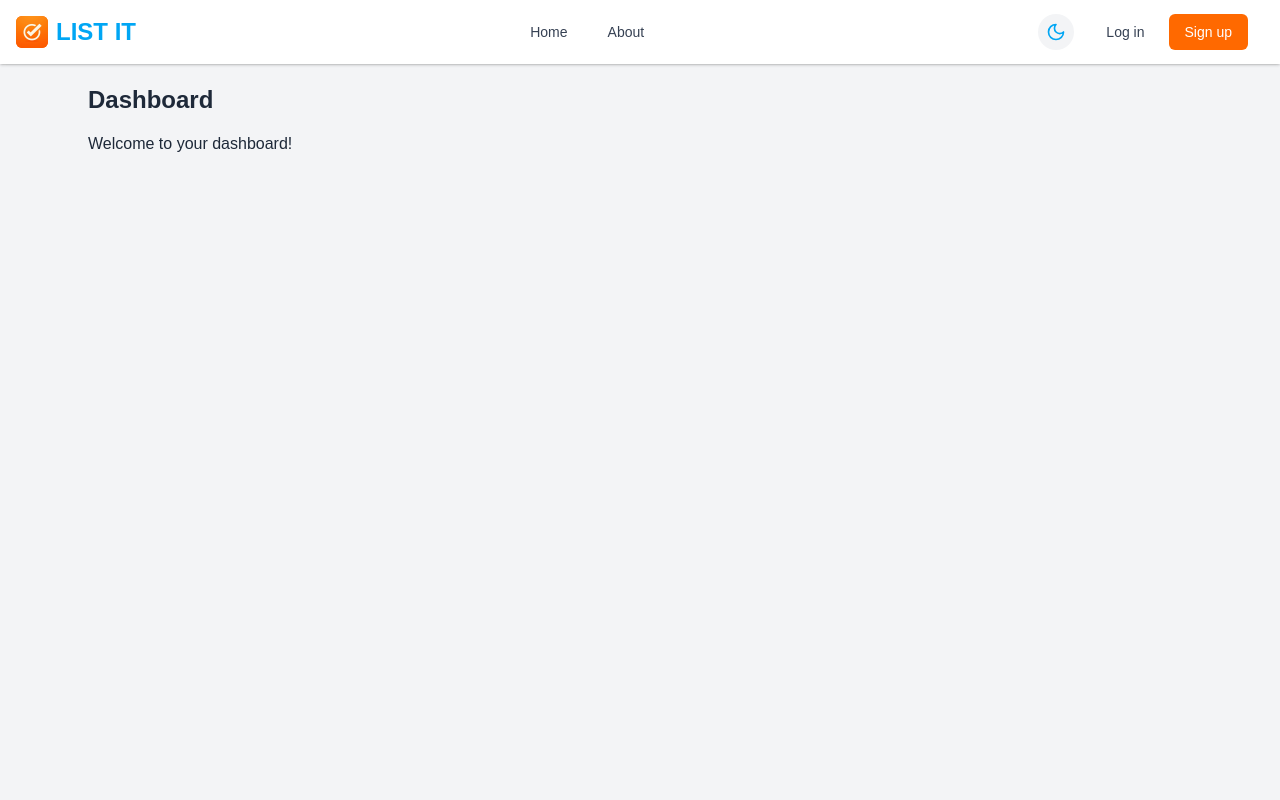
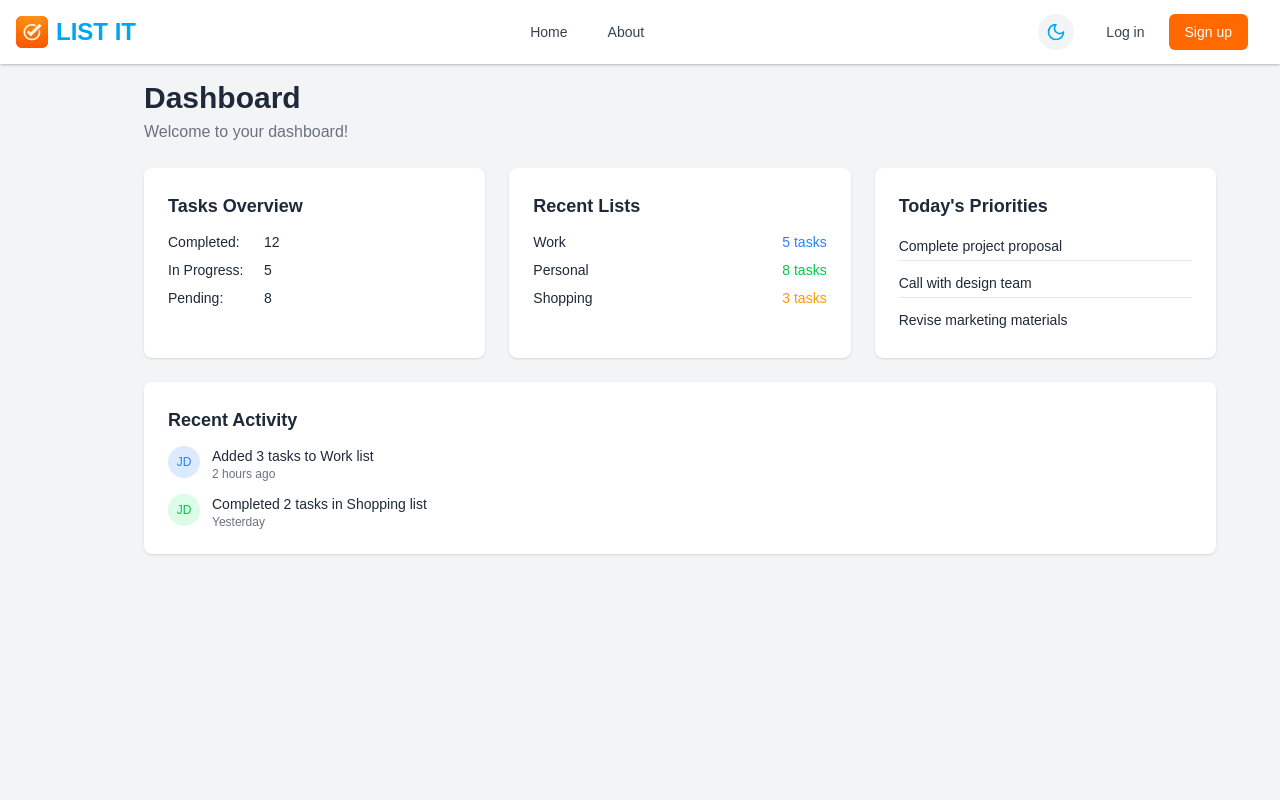
Before and after one commit to Mohamed-Y-Mohamed/List-it-web, a Next.js app: page /dashboard in a window 1280 px wide. Shown: the top 800 px of the page. Built offline with nearby package versions, Linux system fonts and the light colour scheme.

Commit message:
nav issue and save button for detail fixed.

```diff
--- a/src/app/(secure)/List/[listId]/page.tsx
+++ b/src/app/(secure)/List/[listId]/page.tsx
@@ -269,7 +269,7 @@ export default function ListPage({
   return (
     <main
       className={`transition-all duration-300
-      pt-16 min-h-screen w-full
+      pt-16 pl-20 min-h-screen w-full
       ${isDark ? "bg-gray-850 text-gray-200" : "bg-gray-50 text-gray-800"}`}
     >
       <div className="p-4 md:p-6 box-border">
--- a/src/app/(secure)/dashboard/page.tsx
+++ b/src/app/(secure)/dashboard/page.tsx
@@ -1,23 +1,131 @@
 "use client";
 
+import React from "react";
 import { useTheme } from "@/context/ThemeContext";
+import MergedNavigation from "@/components/Navbar/Navbar";
 
 export default function Dashboard() {
   const { theme } = useTheme();
   const isDark = theme === "dark";
 
   return (
-    <>
-      <main
-        className={`transition-all duration-300
-      mt-15 min-h-screen w-full
-        ${isDark ? "bg-gray-800 text-gray-200" : "bg-gray-100 text-gray-800"}`}
-      >
-        <div className="p-4 md:p-6 max-w-6xl mx-auto">
-          <h1 className="text-2xl font-bold mb-4">Dashboard</h1>
-          <p>Welcome to your dashboard!</p>
+    <main
+      className={`transition-all duration-300
+          py-4 pt-20 px-3 sm:px-4 md:px-6 lg:px-8
+          min-h-screen w-full
+          ${isDark ? "bg-gray-800 text-gray-200" : "bg-gray-100 text-gray-800"}`}
+    >
+      <div className="max-w-6xl pl-20 w-full mx-auto">
+        {/* Dashboard header */}
+        <header className="mb-6">
+          <h1 className="text-xl sm:text-2xl md:text-3xl font-bold">
+            Dashboard
+          </h1>
+          <p className="text-sm sm:text-base text-gray-500 dark:text-gray-400 mt-1">
+            Welcome to your dashboard!
+          </p>
+        </header>
+
+        {/* Dashboard grid layout */}
+        <div className="grid grid-cols-1 md:grid-cols-2 lg:grid-cols-3 gap-4 md:gap-6">
+          {/* Card 1 */}
+          <div
+            className={`rounded-lg shadow-sm p-4 sm:p-6
+              ${isDark ? "bg-gray-700" : "bg-white"}`}
+          >
+            <h2 className="font-semibold text-lg mb-3">Tasks Overview</h2>
+            <div className="space-y-2">
+              <p className="text-sm">
+                <span className="inline-block w-24">Completed:</span>
+                <span className="font-medium">12</span>
+              </p>
+              <p className="text-sm">
+                <span className="inline-block w-24">In Progress:</span>
+                <span className="font-medium">5</span>
+              </p>
+              <p className="text-sm">
+                <span className="inline-block w-24">Pending:</span>
+                <span className="font-medium">8</span>
+              </p>
+            </div>
+          </div>
+
+          {/* Card 2 */}
+          <div
+            className={`rounded-lg shadow-sm p-4 sm:p-6
+              ${isDark ? "bg-gray-700" : "bg-white"}`}
+          >
+            <h2 className="font-semibold text-lg mb-3">Recent Lists</h2>
+            <ul className="space-y-2">
+              <li className="text-sm flex justify-between">
+                <span>Work</span>
+                <span className="text-blue-500">5 tasks</span>
+              </li>
+              <li className="text-sm flex justify-between">
+                <span>Personal</span>
+                <span className="text-green-500">8 tasks</span>
+              </li>
+              <li className="text-sm flex justify-between">
+                <span>Shopping</span>
+                <span className="text-amber-500">3 tasks</span>
+              </li>
+            </ul>
+          </div>
+
+          {/* Card 3 */}
+          <div
+            className={`rounded-lg shadow-sm p-4 sm:p-6 md:col-span-2 lg:col-span-1
+              ${isDark ? "bg-gray-700" : "bg-white"}`}
+          >
+            <h2 className="font-semibold text-lg mb-3">Today's Priorities</h2>
+            <ul className="space-y-2">
+              <li className="text-sm py-1 border-b border-gray-200 dark:border-gray-600">
+                Complete project proposal
+              </li>
+              <li className="text-sm py-1 border-b border-gray-200 dark:border-gray-600">
+                Call with design team
+              </li>
+              <li className="text-sm py-1">Revise marketing materials</li>
+            </ul>
+          </div>
         </div>
-      </main>
-    </>
+
+        {/* Additional section */}
+        <div
+          className={`mt-6 rounded-lg shadow-sm p-4 sm:p-6
+            ${isDark ? "bg-gray-700" : "bg-white"}`}
+        >
+          <h2 className="font-semibold text-lg mb-3">Recent Activity</h2>
+          <div className="space-y-3">
+            <div className="flex items-start">
+              <div className="h-8 w-8 rounded-full bg-blue-100 flex items-center justify-center text-blue-500 mr-3">
+                <span className="text-xs font-medium">JD</span>
+              </div>
+              <div>
+                <p className="text-sm font-medium">
+                  Added 3 tasks to Work list
+                </p>
+                <p className="text-xs text-gray-500 dark:text-gray-400">
+                  2 hours ago
+                </p>
+              </div>
+            </div>
+            <div className="flex items-start">
+              <div className="h-8 w-8 rounded-full bg-green-100 flex items-center justify-center text-green-500 mr-3">
+                <span className="text-xs font-medium">JD</span>
+              </div>
+              <div>
+                <p className="text-sm font-medium">
+                  Completed 2 tasks in Shopping list
+                </p>
+                <p className="text-xs text-gray-500 dark:text-gray-400">
+                  Yesterday
+                </p>
+              </div>
+            </div>
+          </div>
+        </div>
+      </div>
+    </main>
   );
 }
--- a/src/components/Navbar/Navbar.tsx
+++ b/src/components/Navbar/Navbar.tsx
@@ -33,7 +33,8 @@ type List = {
   collections: any[];
 };
 
-const MergedNavigation = () => {
+// Main navigation component that should wrap the page content
+const MergedNavigation = ({ children }: { children?: React.ReactNode }) => {
   const router = useRouter();
   const pathname = usePathname();
   const { theme, toggleTheme } = useTheme();
@@ -46,6 +47,7 @@ const MergedNavigation = () => {
   const [isMounted, setIsMounted] = useState(false);
   const [isCreateListModalOpen, setIsCreateListModalOpen] = useState(false);
   const [isLoggedIn, setIsLoggedIn] = useState(true);
+  const [isTablet, setIsTablet] = useState(false);
   const [lists, setLists] = useState<List[]>([
     {
       id: "1",
@@ -87,7 +89,8 @@ const MergedNavigation = () => {
 
   const navigateTo = (path: string) => {
     router.push(path);
-    if (window.innerWidth < 768) {
+    // Close sidebar on all mobile and tablet devices
+    if (window.innerWidth < 1024) {
       setSidebarOpen(false);
       setIsMobileMenuOpen(false);
     }
@@ -132,6 +135,11 @@ const MergedNavigation = () => {
     navigateTo("/");
   };
 
+  // Check for tablet screen size
+  const checkScreenSize = () => {
+    setIsTablet(window.innerWidth >= 768 && window.innerWidth < 1024);
+  };
+
   useEffect(() => {
     setIsMounted(true);
 
@@ -145,9 +153,14 @@ const MergedNavigation = () => {
     };
 
     checkAuthStatus();
+    checkScreenSize(); // Initial check
+
     window.addEventListener("storage", checkAuthStatus);
+    window.addEventListener("resize", checkScreenSize);
+
     return () => {
       window.removeEventListener("storage", checkAuthStatus);
+      window.removeEventListener("resize", checkScreenSize);
     };
   }, []);
 
@@ -169,7 +182,7 @@ const MergedNavigation = () => {
               {isLoggedIn && (
                 <button
                   onClick={toggleSidebar}
-                  className={`md:inline-flex p-2 rounded-md ${
+                  className={`inline-flex p-2 rounded-md ${
                     isDark
                       ? "text-gray-300 hover:text-orange-400"
                       : "text-gray-700 hover:text-orange-500"
@@ -200,7 +213,7 @@ const MergedNavigation = () => {
             </div>
 
             {/* Desktop Navigation Links */}
-            <div className="hidden md:flex items-center space-x-4">
+            <div className="hidden lg:flex items-center space-x-4">
               <button
                 onClick={() => navigateTo("/landingpage")}
                 className={`rounded-md px-3 py-2 text-sm font-medium transition-colors duration-200 ${
@@ -298,7 +311,7 @@ const MergedNavigation = () => {
                 </div>
               ) : (
                 // Login/Register buttons for non-logged in users
-                <div className="hidden md:flex items-center space-x-2">
+                <div className="hidden lg:flex items-center space-x-2">
                   <button
                     onClick={() => navigateTo("/login")}
                     className={`rounded-md px-4 py-2 text-sm font-medium ${
@@ -325,7 +338,7 @@ const MergedNavigation = () => {
               {/* Mobile menu button */}
               <button
                 onClick={() => setIsMobileMenuOpen(!isMobileMenuOpen)}
-                className={`md:hidden inline-flex items-center justify-center p-2 rounded-md ${
+                className={`lg:hidden inline-flex items-center justify-center p-2 rounded-md ${
                   isDark
                     ? "text-gray-300 hover:text-orange-400"
                     : "text-gray-700 hover:text-orange-500"
@@ -342,7 +355,7 @@ const MergedNavigation = () => {
         </div>
 
         {isMobileMenuOpen && (
-          <div className="md:hidden">
+          <div className="lg:hidden">
             <div
               className={`space-y-1 px-2 pb-3 pt-2 ${
                 isDark ? "bg-gray-900" : "bg-white"
@@ -400,7 +413,7 @@ const MergedNavigation = () => {
 
       {isLoggedIn && sidebarOpen && (
         <div
-          className="fixed inset-0 bg-black bg-opacity-50 z-10 md:hidden"
+          className="fixed inset-0 bg-black bg-opacity-50 z-10 lg:hidden"
           onClick={toggleSidebar}
         />
       )}
@@ -414,7 +427,11 @@ const MergedNavigation = () => {
               ? "bg-gray-900 text-gray-200 border-r border-gray-800"
               : "bg-white text-gray-800 border-r border-gray-100"
           } transition-all duration-300 z-20 ${
-            sidebarOpen ? "translate-x-0" : "md:translate-x-0 -translate-x-full"
+            sidebarOpen
+              ? "translate-x-0"
+              : isTablet
+                ? "-translate-x-full"
+                : "lg:translate-x-0 -translate-x-full"
           } pt-16`}
         >
           <div className="flex flex-col h-full py-4">
--- a/src/components/popupModels/TasksDetails.tsx
+++ b/src/components/popupModels/TasksDetails.tsx
@@ -65,31 +65,6 @@ const TaskDetail = ({
       task.due_date ? new Date(task.due_date).toISOString().split("T")[0] : ""
     );
   }, [task]);
-
-  useEffect(() => {
-    const handleClickOutside = (event: MouseEvent) => {
-      if (
-        sidebarRef.current &&
-        !sidebarRef.current.contains(event.target as Node)
-      ) {
-        handleSave();
-      }
-    };
-
-    const handleEscKey = (event: KeyboardEvent) => {
-      if (event.key === "Escape") handleSave();
-    };
-
-    if (isOpen) {
-      document.addEventListener("mousedown", handleClickOutside);
-      document.addEventListener("keydown", handleEscKey);
-    }
-
-    return () => {
-      document.removeEventListener("mousedown", handleClickOutside);
-      document.removeEventListener("keydown", handleEscKey);
-    };
-  }, [isOpen, taskName, taskDescription, isPriority, dueDate]);
 
   const handleSave = () => {
     const hasChanged =
--- a/src/components/popupModels/notepopup.tsx
+++ b/src/components/popupModels/notepopup.tsx
@@ -34,10 +34,8 @@ const CreateNoteModal = ({
   const modalRef = useRef<HTMLDivElement>(null);
   const inputRef = useRef<HTMLInputElement>(null);
 
-  // Get default (General) collection
   const defaultCollection = collections.find((c) => c.is_default);
 
-  // Focus input when modal opens
   useEffect(() => {
     if (isOpen && inputRef.current) {
       setTimeout(() => {
```
Also changed, not shown: src/components/popupModels/notedetail.tsx (+1 -30 lines).
